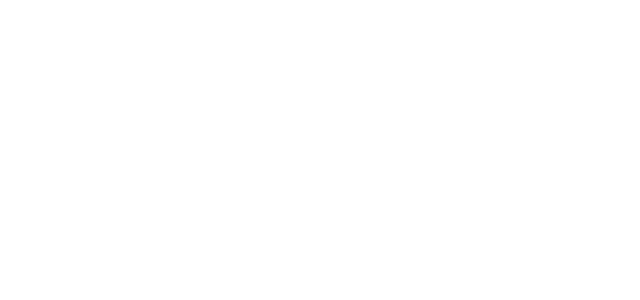
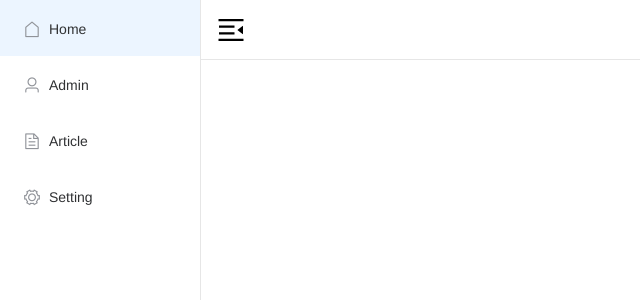
Before and after one commit to XuJiazhen/blog-admin, a Vue app: page / in a window 1280 px wide. Shown: the top 300 px of the page, without its empty margins (0-640 px from the left). Built offline with nearby package versions, Linux system fonts and the light colour scheme.

Commit message:
页面基本结构搭建完成

```diff
--- /dev/null
+++ b/src/components/Collapse/index.vue
@@ -0,0 +1,53 @@
+<template>
+  <div class="collapse-container" @click="handleClick">
+    <svg
+      :class="{ active: isActive }"
+      class="collapse"
+      viewBox="0 0 1024 1024"
+      xmlns="http://www.w3.org/2000/svg"
+      width="32"
+      height="32"
+    >
+      <path
+        d="M408 442h480c4.4 0 8-3.6 8-8v-56c0-4.4-3.6-8-8-8H408c-4.4 0-8 3.6-8 8v56c0 4.4 3.6 8 8 8zm-8 204c0 4.4 3.6 8 8 8h480c4.4 0 8-3.6 8-8v-56c0-4.4-3.6-8-8-8H408c-4.4 0-8 3.6-8 8v56zm504-486H120c-4.4 0-8 3.6-8 8v56c0 4.4 3.6 8 8 8h784c4.4 0 8-3.6 8-8v-56c0-4.4-3.6-8-8-8zm0 632H120c-4.4 0-8 3.6-8 8v56c0 4.4 3.6 8 8 8h784c4.4 0 8-3.6 8-8v-56c0-4.4-3.6-8-8-8zM142.4 642.1L298.7 519a8.84 8.84 0 0 0 0-13.9L142.4 381.9c-5.8-4.6-14.4-.5-14.4 6.9v246.3a8.9 8.9 0 0 0 14.4 7z"
+      />
+    </svg>
+  </div>
+</template>
+
+<script>
+export default {
+  name: 'Collapse',
+  methods: {
+    handleClick() {
+      this.$emit('collapseClick');
+    },
+  },
+  computed: {
+    isActive() {
+      return this.$store.state.isCollapse;
+    },
+  },
+};
+</script>
+
+<style scoped lang="less">
+.collapse-container {
+  width: 59px;
+  height: 59px;
+  display: flex;
+  justify-content: center;
+  align-items: center;
+  transition: background-color 0.3s;
+  &:hover {
+    background-color: #ecf5ff;
+    cursor: pointer;
+  }
+  .collapse {
+    transform: rotate(180deg);
+    &.active {
+      transform: rotate(360deg);
+    }
+  }
+}
+</style>
--- a/src/store/index.js
+++ b/src/store/index.js
@@ -10,10 +10,14 @@
 const store = new Vuex.Store({
   state: {
     token: '',
+    isCollapse: false,
   },
   mutations: {
     SET_TOKEN(state, token) {
       state.token = token;
+    },
+    TOGGLE_SIDEBAR(state) {
+      state.isCollapse = !state.isCollapse;
     },
   },
   actions: {
@@ -32,6 +36,9 @@
           });
       });
     },
+    toggleSidebar({ commit }) {
+      commit('TOGGLE_SIDEBAR');
+    },
   },
   getters,
 });
--- a/src/styles/index.less
+++ b/src/styles/index.less
@@ -5,6 +5,8 @@
 
 body {
   height: 100%;
+  font-family: Helvetica Neue, Helvetica, PingFang SC, Hiragino Sans GB,
+    Microsoft YaHei, Arial, sans-serif;
 }
 
 #app {
--- a/src/views/layout/Navbar/index.vue
+++ b/src/views/layout/Navbar/index.vue
@@ -0,0 +1,49 @@
+<template>
+  <div class="navbar-container">
+    <collapse @collapseClick="toggleSidebar" />
+    <div class="avatar">
+      <!-- <el-avatar :size="medium" :src="circleUrl" shape="square"></el-avatar>
+      <i class="el-icon-caret-bottom"></i> -->
+    </div>
+  </div>
+</template>
+
+<script>
+import Collapse from '@/components/Collapse';
+export default {
+  name: 'Navbar',
+  data() {
+    return {
+      circleUrl: 'https://img.xiaoyou66.com/images/2020/02/20/tTSY.jpg',
+    };
+  },
+  components: {
+    Collapse,
+  },
+  methods: {
+    toggleSidebar() {
+      this.$store.dispatch('toggleSidebar');
+    },
+  },
+};
+</script>
+
+<style scoped lang="less">
+.navbar-container {
+  height: 60px;
+  box-sizing: border-box;
+  border-bottom: solid 1px #e6e6e6;
+  display: flex;
+  flex-direction: row;
+  align-items: center;
+  justify-content: space-between;
+  .avatar {
+    width: 59px;
+    height: 59px;
+    display: flex;
+    justify-content: center;
+    align-items: center;
+    margin-right: 11px;
+  }
+}
+</style>
--- a/src/views/layout/Sidebar/index.vue
+++ b/src/views/layout/Sidebar/index.vue
@@ -0,0 +1,52 @@
+<template>
+  <el-menu
+    mode="vertical"
+    class="menu-container"
+    :collapse="isCollapse"
+    :collapse-transition="false"
+  >
+    <el-menu-item index="1">
+      <i class="el-icon-house"></i>
+      <span>Home</span>
+    </el-menu-item>
+
+    <el-menu-item index="2">
+      <i class="el-icon-user"></i>
+      <span>Admin</span>
+    </el-menu-item>
+
+    <el-menu-item index="3">
+      <i class="el-icon-document"></i>
+      <span>Article</span>
+    </el-menu-item>
+
+    <el-menu-item index="4">
+      <i class="el-icon-setting"></i>
+      <span>Setting</span>
+    </el-menu-item>
+  </el-menu>
+</template>
+
+<script>
+export default {
+  name: 'Sidebar',
+  computed: {
+    isCollapse() {
+      return this.$store.state.isCollapse;
+    },
+  },
+};
+</script>
+
+<style scoped lang="less">
+.menu-container {
+  height: 100%;
+  border-right: none;
+  .el-menu-item {
+    &.logo {
+      height: 60px;
+      text-align: center;
+    }
+  }
+}
+</style>
--- a/src/views/layout/index.vue
+++ b/src/views/layout/index.vue
@@ -1,17 +1,62 @@
 <template>
-  <div class="layout-container">
-    <div class="sidebar-container"></div>
+  <div class="layout-container" :class="{ hide: isHide }">
+    <div class="sidebar-container">
+      <sidebar />
+    </div>
     <div class="main-container">
-      <div class="header"></div>
+      <div class="header"><navbar /></div>
       <div class="main"></div>
     </div>
   </div>
 </template>
 
 <script>
+import Sidebar from './Sidebar';
+import Navbar from './Navbar';
 export default {
   name: 'Layout',
+  components: {
+    Sidebar,
+    Navbar,
+  },
+  computed: {
+    isHide() {
+      return this.$store.state.isCollapse;
+    },
+  },
 };
 </script>
 
-<style scoped lang="less"></style>
+<style scoped lang="less">
+.layout-container {
+  height: 100%;
+  width: 100%;
+  position: relative;
+  .sidebar-container {
+    width: 200px;
+    min-height: 100%;
+    position: fixed;
+    top: 0;
+    left: 0;
+    bottom: 0;
+    z-index: 999;
+    overflow: hidden;
+    transition: width 0.3s;
+  }
+  .main-container {
+    margin-left: 200px;
+    min-height: 100%;
+    overflow: hidden;
+    transition: margin-left 0.3s;
+    border-left: 1px solid #e6e6e6;
+  }
+  &.hide {
+    .sidebar-container {
+      width: 65px;
+    }
+    .main-container {
+      margin-left: 65px;
+    }
+  }
+}
+</style>
```
Also changed, not shown: src/router/index.js (+7 -0 lines).
